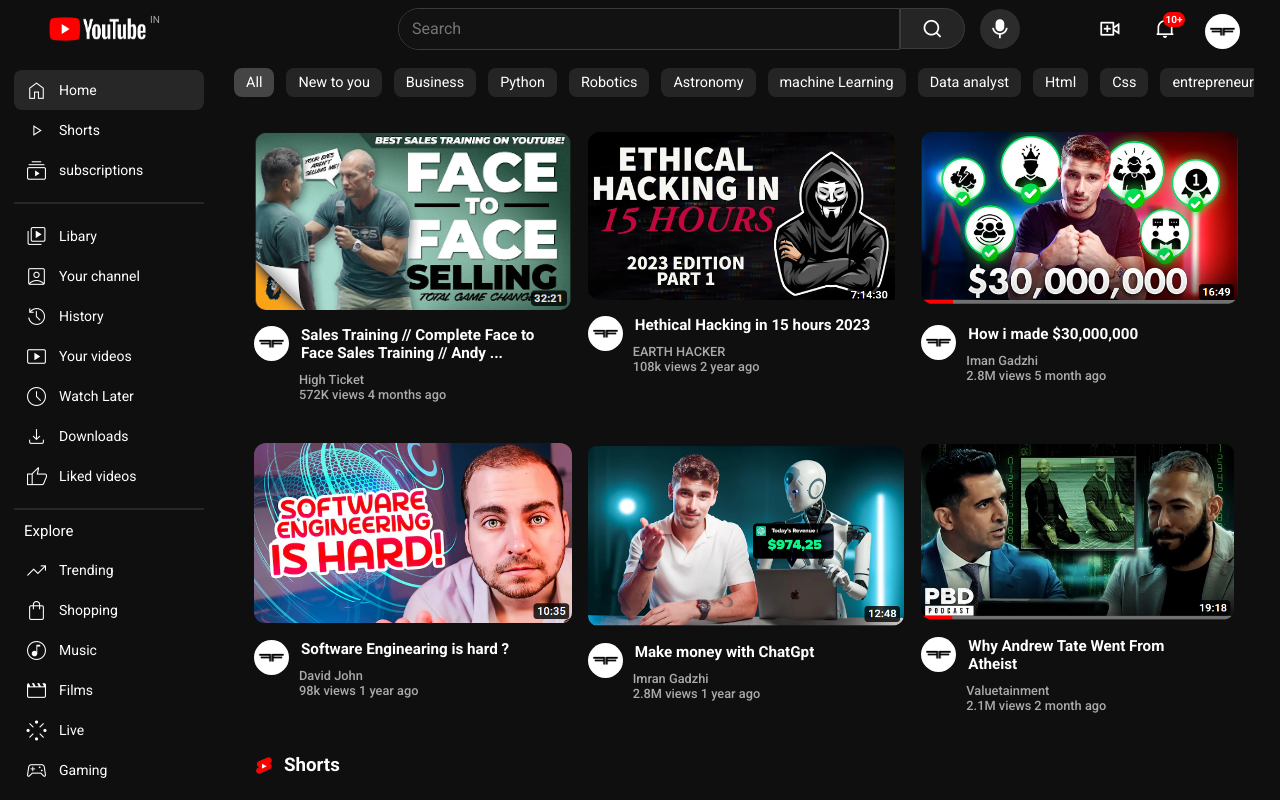
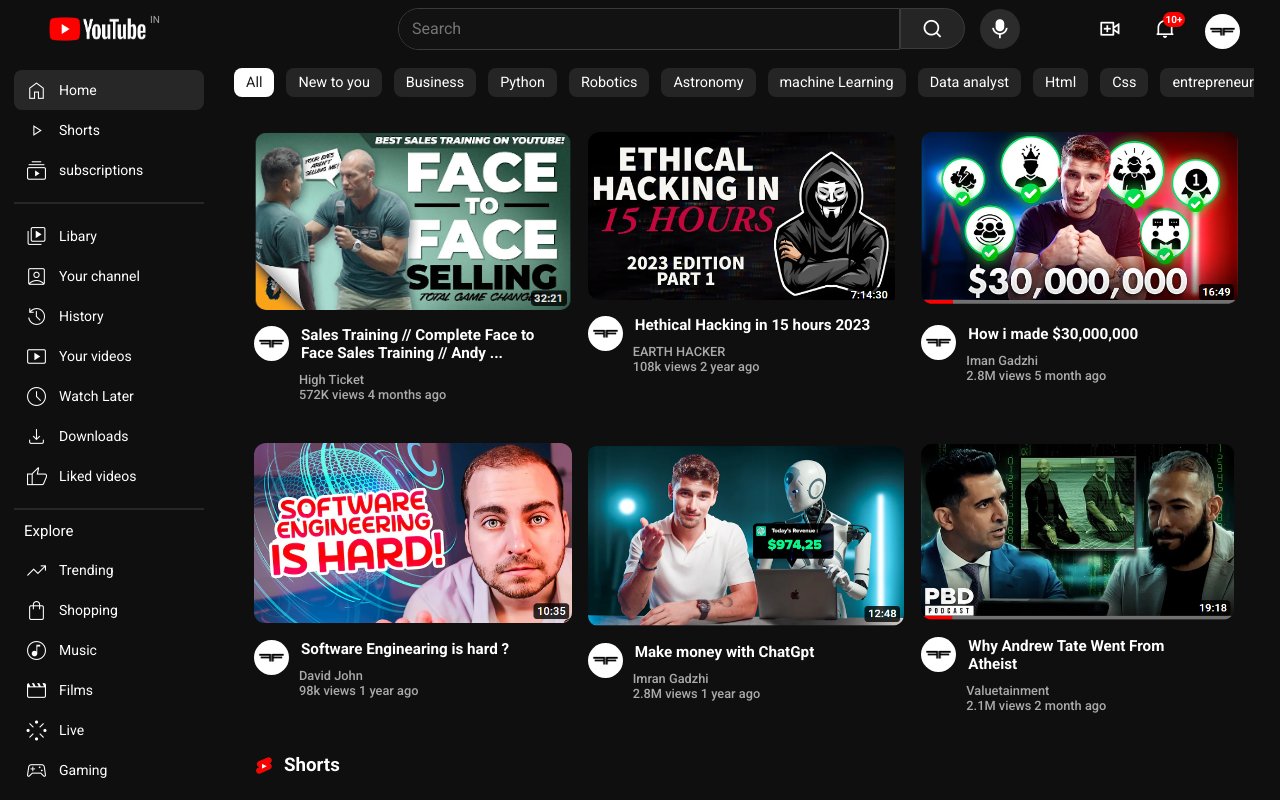
Before and after one commit to ajmalfaris11/youtube-frond-end, a plain HTML site: page index.html in a window 1280 px wide. Drawn offline with nearby package versions, Linux system fonts and the light colour scheme.

Commit message:
changet the selected tab background and text color

```diff
--- a/index.html
+++ b/index.html
@@ -195,7 +195,7 @@
         <div class="chip-container">
             <div class="chips-wrapper">
 
-                <div style="background-color:rgb(69, 69, 69);" class="chip">
+                <div style="background-color:rgb(255, 255, 255); color:#1d1d1d;" class="chip">
                     <p>All</p>
                 </div>
 
```
